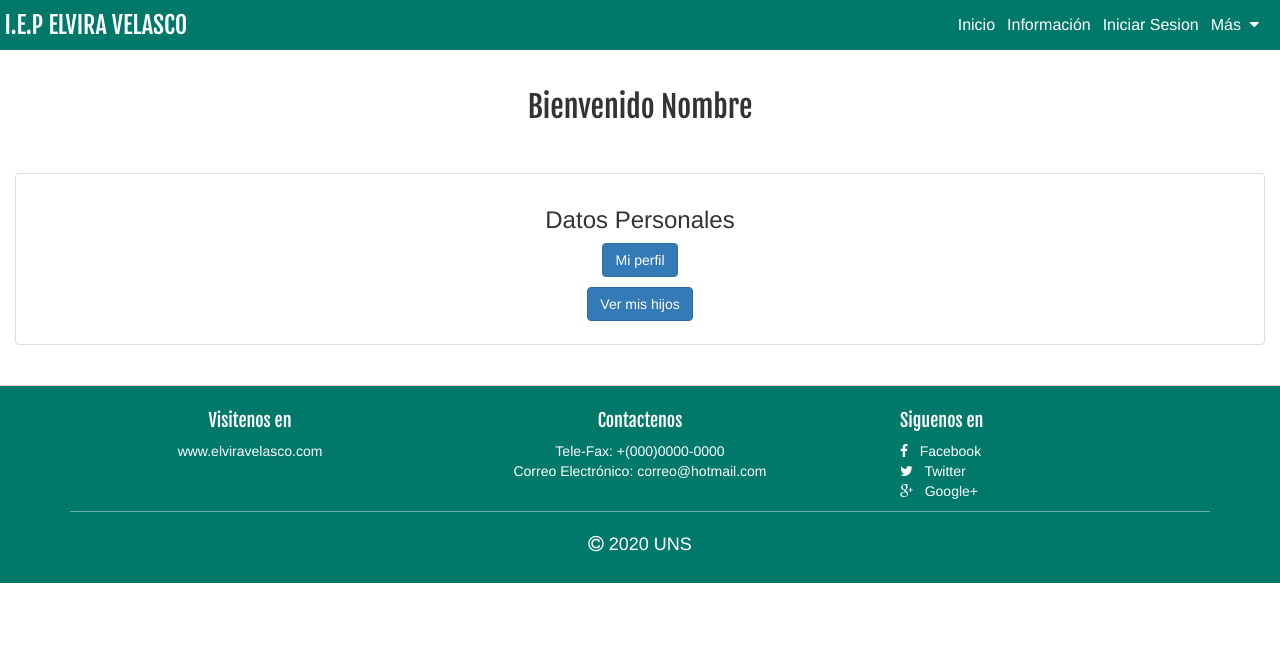
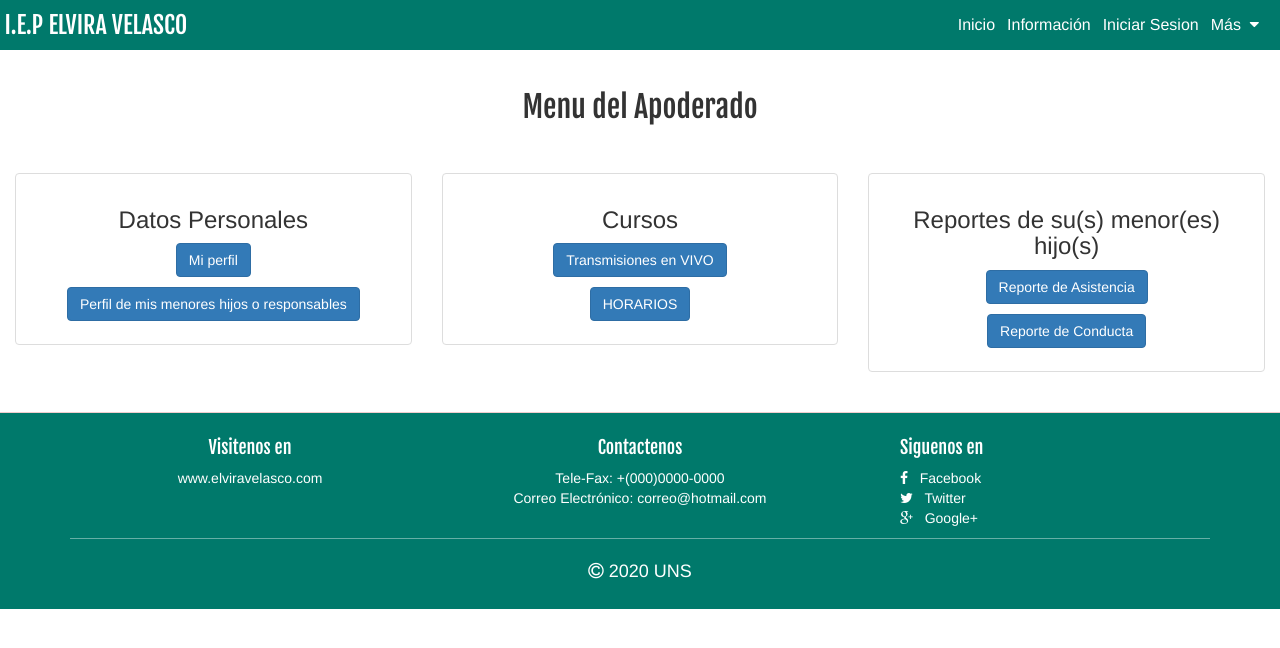
Before and after one commit to diegobaesv/ElviraVFrontEnd, an Angular app: page /apoderado/perfil/inicio in a window 1280 px wide. Shown: the top 648 px of the page. Built offline with nearby package versions, Linux system fonts and the light colour scheme.

Commit message:
actual_v3

```diff
--- a/src/app/app-routing.module.ts
+++ b/src/app/app-routing.module.ts
@@ -17,7 +17,7 @@ import { Routes, RouterModule } from '@angular/router';
 import { InstitucionGaleriaComponent } from './pages/institucion/institucion-galeria/institucion-galeria.component';
 import { EstudianteHorarioComponent } from './pages/estudiante/estudiante-horario/estudiante-horario.component';
 import { ApoderadoEstudiantesComponent } from './pages/apoderado/apoderado-estudiantes/apoderado-estudiantes.component';
-
+import { CursoTransmisionComponent } from './pages/cursos/curso-transmision/curso-transmision.component';
 
 
 
@@ -40,7 +40,8 @@ const routes: Routes = [
       { path: 'cursos', component: CursoListaComponent }, //0
       //{ path: 'cursos/:id', component: CursoDetalleComponent }, //0
       { path: 'cursos/:id/asistencia', component: CursoAsistenciaComponent },  //0
-      { path: 'cursos/:id/conducta', component: CursoConductaComponent }    //0
+      { path: 'cursos/:id/conducta', component: CursoConductaComponent },
+      { path: 'cursos/:id/transmision', component: CursoTransmisionComponent }     //0
     ]
   },
   {
--- a/src/app/pages/apoderado/apoderado-inicio/apoderado-inicio.component.html
+++ b/src/app/pages/apoderado/apoderado-inicio/apoderado-inicio.component.html
@@ -1,20 +1,20 @@
 <section class="events-ins">
   <div class="container-fluid">
-        <h2 class="text-center titles">Bienvenido Nombre</h2>
+    <h2 class="text-center titles">Menu del Apoderado</h2>
     <br><br>
     <div class="row">
       <!--======================================== Articulo 1 ========================================-->
-            <article class="col-xs-12 col-sm-12 col-md-12">
+      <article class="col-xs-12 col-sm-6 col-md-4">
         <div class="thumbnail">
             <div class="caption">
               <h3 class="text-center">Datos Personales</h3>
               <p class="text-center"><a href="#" class="btn btn-primary" role="button">Mi perfil</a></p>
-                    <p class="text-center"><a href="#" class="btn btn-primary" role="button">Ver mis hijos</a></p>
+              <p class="text-center"><a href="#" class="btn btn-primary" role="button">Perfil de mis menores hijos o responsables</a></p>
             </div>
           </div>
       </article>
       <!--======================================== Articulo 2 ========================================-->
-            <!--article class="col-xs-12 col-sm-6 col-md-4">
+      <article class="col-xs-12 col-sm-6 col-md-4">
         <div class="thumbnail">
             <div class="caption">
               <h3 class="text-center">Cursos</h3>
@@ -22,9 +22,9 @@
               <p class="text-center"><a href="#" class="btn btn-primary" role="button">HORARIOS</a></p>
             </div>
           </div>
-            </article-->
+      </article>
       <!--======================================== Articulo 3 ========================================-->
-            <!--article class="col-xs-12 col-sm-6 col-md-4">
+      <article class="col-xs-12 col-sm-6 col-md-4">
         <div class="thumbnail">
             <div class="caption">
               <h3 class="text-center">Reportes de su(s) menor(es) hijo(s)</h3>
@@ -32,7 +32,7 @@
               <p class="text-center"><a href="#" class="btn btn-primary" role="button">Reporte de Conducta</a></p>
             </div>
           </div>
-            </article-->
+      </article>
     </div>
   </div>
 </section>
--- a/src/app/pages/cursos/curso-transmision/curso-transmision.component.html
+++ b/src/app/pages/cursos/curso-transmision/curso-transmision.component.html
@@ -1 +1,11 @@
-<p>curso-transmision works!</p>
+<link href="https://vjs.zencdn.net/7.5.4/video-js.css" rel="stylesheet">
+<script src='https://vjs.zencdn.net/7.5.4/video.js'></script>
+
+<body>
+<video id="player" class="video-js vjs-default-skin" width="800" height="440"  controls preload="none">
+    <source src="http://192.168.43.129/livestream/stream.m3u8" type="application/x-mpegURL" />
+</video>
+<script>
+    var player = videojs('#player')
+</script>
+</body>
```
Lines whose indentation alone changed are shown as unchanged.
